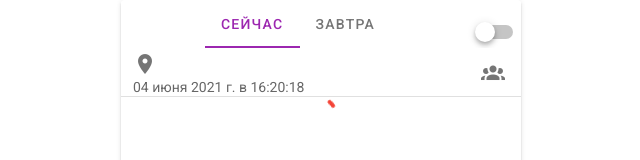
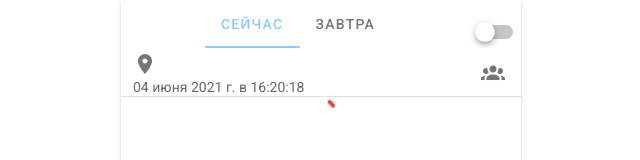
Before and after one commit to IvanSmolyar74/vue-chrome-extends, a Vue app: page / in a window 1280 px wide. Shown: the top 160 px of the page, without its empty margins (319-959 px from the left). Built offline with nearby package versions, Linux system fonts and the light colour scheme; no server answers.

Commit message:
change primary color text for light theme

```diff
--- a/src/plugins/vuetify.js
+++ b/src/plugins/vuetify.js
@@ -9,7 +9,7 @@ export default new Vuetify({
     theme: {
         themes: {
             light: {
-                primary: colors.purple,
+                primary: colors.blue.lighten3,
                 secondary: colors.grey.darken1,
                 accent: colors.shades.black,
                 error: colors.red.accent3,
```
